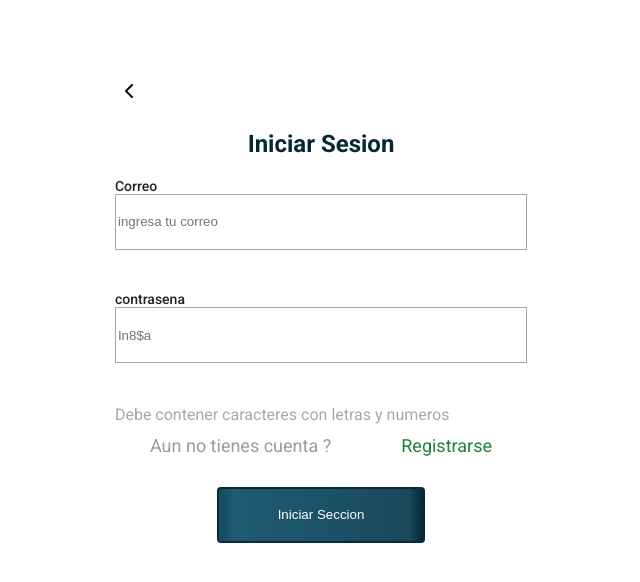
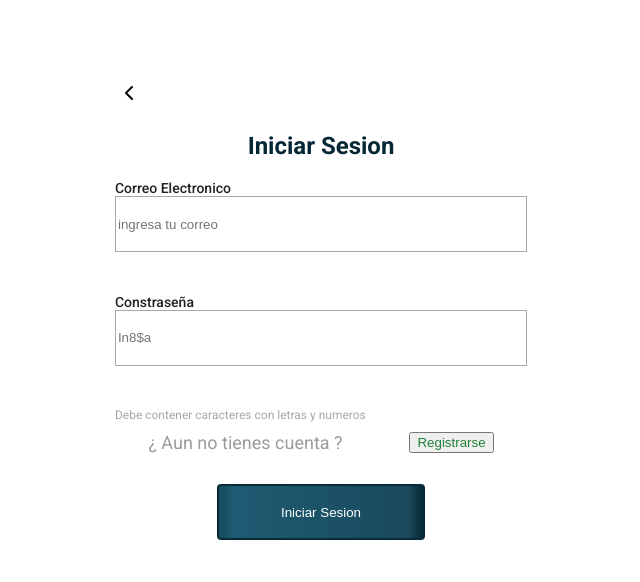
Before and after one commit to No-Country/s4-06-m-java-react, a React (Create React App) app: page /login in a window 1280 px wide. Shown: the top 582 px of the page, without its empty margins (319-959 px from the left). Built offline with nearby package versions, Linux system fonts and the light colour scheme; a web font is replaced by a local one.

Commit message:
Modificacion de css y ordenamiento del formulario login/register

```diff
--- /dev/null
+++ b/src/pages/auth/AuthForm.jsx
@@ -0,0 +1,83 @@
+import React from "react";
+import { Link } from "react-router-dom";
+import { useState, useRef } from "react";
+import IconBack from "../../assets/images/auth/iconBack.svg";
+import "./AuthForm.css";
+
+const AuthForm = () => {
+  const emailInputRef = useRef();
+  const passwordInputRef = useRef();
+  const nameInputRef = useRef();
+
+  const [isLogin, setIsLogin] = useState(true);
+
+  const switchAuthModeHandler = () => {
+    setIsLogin((prevState) => !prevState);
+  };
+
+  return (
+    <div className="LoginScreen">
+      <div className="wrapper-auth">
+        <Link to="/">
+          <img src={IconBack} alt="iconBack" className="iconBack" />
+        </Link>
+
+        <h2 className="wrapper-auth__title">
+          {isLogin ? "Iniciar Sesion" : "Registrarse"}
+        </h2>
+        {isLogin ? (
+          ""
+        ) : (
+          <label className="wrapper-auth__label">Nombre Completo</label>
+        )}
+        {isLogin ? (
+          ""
+        ) : (
+          <input
+            className="wrapper-auth__input"
+            type="text"
+            placeholder="ingresa tu nombre completo"
+            required
+            ref={nameInputRef}
+          />
+        )}
+        <label className="wrapper-auth__label">Correo Electronico</label>
+        <input
+          className="wrapper-auth__input"
+          type="text"
+          placeholder="ingresa tu correo"
+          required
+          ref={emailInputRef}
+        />
+        <label className="wrapper-auth__label">Constraseña</label>
+        <input
+          className="wrapper-auth__input"
+          type="text"
+          placeholder="In8$a"
+          required
+          ref={passwordInputRef}
+        />
+        <span className="wrapper-auth__info">
+          Debe contener caracteres con letras y numeros{" "}
+        </span>
+        <div className="wrapper-auth__footer">
+          <span className="wrapper-auth__footer__cuenta">
+            {isLogin ? "¿ Aun no tienes cuenta ?" : "¿ Tienes una cuenta ?"}
+          </span>
+          <button
+            type="button"
+            className="wrapper-auth__footer__register"
+            onClick={switchAuthModeHandler}
+          >
+            {isLogin ? "Registrarse" : "Iniciar Sesion"}
+          </button>
+        </div>
+        <button className="button button--blue mt-btn ">
+          {isLogin ? "Iniciar Sesion" : "Registrarse"}
+        </button>
+      </div>
+    </div>
+  );
+};
+
+export default AuthForm;
--- a/src/pages/auth/LoginScreen.jsx
+++ /dev/null
@@ -1,42 +0,0 @@
-import React from "react";
-import { Link } from "react-router-dom";
-import IconBack from "../../assets/images/auth/iconBack.svg";
-import "./login.css";
-const LoginScreen = () => {
-  return (
-    <div className="LoginScreen">
-      <div className="wrapper-auth">
-        <Link to="/">
-          <img src={IconBack} alt="iconBack" className="iconBack" />
-        </Link>
-        <h2 className="wrapper-auth__title">Iniciar Sesion</h2>
-        <label className="wrapper-auth__label">Correo</label>
-        <input
-          className="wrapper-auth__input"
-          type="text"
-          placeholder="ingresa tu correo"
-        />
-        <label className="wrapper-auth__label">contrasena</label>
-        <input
-          className="wrapper-auth__input"
-          type="text"
-          placeholder="In8$a"
-        />
-        <span className="wrapper-auth__info">
-          Debe contener caracteres con letras y numeros{" "}
-        </span>
-        <div className="wrapper-auth__footer">
-          <span className="wrapper-auth__footer__cuenta">
-            Aun no tienes cuenta ?
-          </span>
-          <Link to="/register">
-            <span className="wrapper-auth__footer__register">Registrarse</span>
-          </Link>
-        </div>
-        <button className="button button--blue mt-btn ">Iniciar Seccion</button>
-      </div>
-    </div>
-  );
-};
-
-export default LoginScreen;
--- a/src/pages/auth/RegisterScreen.jsx
+++ b/src/pages/auth/RegisterScreen.jsx
@@ -10,23 +10,23 @@ const RegisterScreen = () => {
           <img src={IconBack} alt="iconBack" className="iconBack" />
         </Link>
         <h2 className="wrapper-auth__title">Crear Cuenta</h2>
-        <label className="wrapper-auth__label">Nombre</label>
+        <label className="wrapper-auth__label">Nombre y Apellido</label>
         <input
           className="wrapper-auth__input"
           type="text"
-          placeholder="ingresa tu Nombre"
+          placeholder="Ingresa tu Nombre"
         />
-        <label className="wrapper-auth__label">Correo</label>
+        <label className="wrapper-auth__label">Correo Electronico</label>
         <input
           className="wrapper-auth__input"
           type="text"
           placeholder="Ingresa tu correo"
         />
-        <label className="wrapper-auth__label">Contrasena</label>
+        <label className="wrapper-auth__label">Contraseña</label>
         <input
           className="wrapper-auth__input"
           type="text"
-          placeholder="In8$a"
+          placeholder="Ingresa tu contraseña"
         />
         <span className="wrapper-auth__info">
           Debe contener caracteres con letras y numeros{" "}
--- a/src/pages/auth/register.css
+++ /dev/null
@@ -1,74 +0,0 @@
-.RegisterScreen {
-  height: 77vh;
-  display: flex;
-  justify-content: center;
-  align-items: center;
-}
-
-.wrapper-auth {
-  width: 100%;
-  max-width: 433px;
-  padding: 1rem;
-}
-
-.wrapper-auth__title {
-  text-align: center;
-  color: #052734;
-  font-family: "Roboto";
-  font-style: normal;
-  font-weight: 600;
-  font-size: 24px;
-}
-
-.wrapper-auth__label {
-  font-family: "Roboto";
-  font-style: normal;
-  font-weight: 500;
-  font-size: 14px;
-  color: #212121;
-}
-
-.wrapper-auth__input {
-  width: 100%;
-  height: 56px;
-  border: 1px solid #a9a8a8;
-  margin-bottom: 4rem;
-}
-
-.wrapper-auth__footer {
-  display: flex;
-  justify-content: space-around;
-  font-family: "Roboto";
-  font-style: normal;
-  font-weight: 400;
-  font-size: 18px;
-}
-
-.wrapper-auth__footer__cuenta {
-  color: #9b9b9b;
-}
-
-.wrapper-auth__footer__register {
-  color: #218037;
-  cursor: pointer;
-}
-
-.wrapper-auth__info {
-  font-family: "Roboto";
-  font-style: normal;
-  font-weight: 400;
-  font-size: 16px;
-  color: #a9a8a8;
-  margin-bottom: 1rem;
-  display: inline-block;
-}
-
-.iconBack {
-  cursor: pointer;
-  padding: 1rem;
-  display: inline-block;
-}
-
-.button.button--blue.mt-btn {
-  margin-top: 3rem;
-}
--- a/src/router/RouterApp.jsx
+++ b/src/router/RouterApp.jsx
@@ -1,8 +1,7 @@
 import { Route, Routes } from "react-router-dom";
 import { Footer } from "../components/sharedComponents/footer/Footer";
 
-import LoginScreen from "../pages/auth/LoginScreen";
-import RegisterScreen from "../pages/auth/RegisterScreen";
+import AuthForm from "../pages/auth/AuthForm";
 import { HomeScreen } from "../pages/HomeScreen";
 
 import ProductsRouter from "../routes/ProductsRouter";
@@ -12,8 +11,7 @@ export const RouterApp = () => {
     <div>
       <Routes>
         <Route path="/" element={<HomeScreen />} />
-        <Route path="/login" element={<LoginScreen />} />
-        <Route path="/register" element={<RegisterScreen />} />
+        <Route path="/login" element={<AuthForm />} />
         <Route path="/*" element={<ProductsRouter />} />
       </Routes>
     </div>
```
Also changed, not shown: src/pages/auth/AuthForm.css (renamed from src/pages/auth/login.css).
